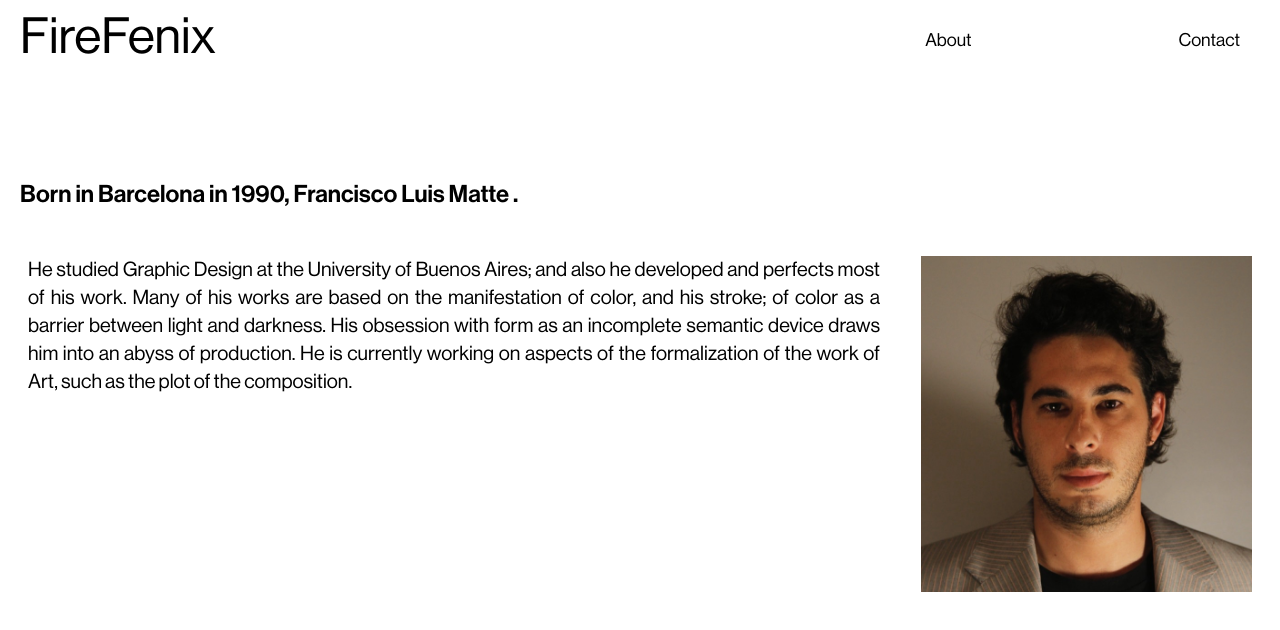
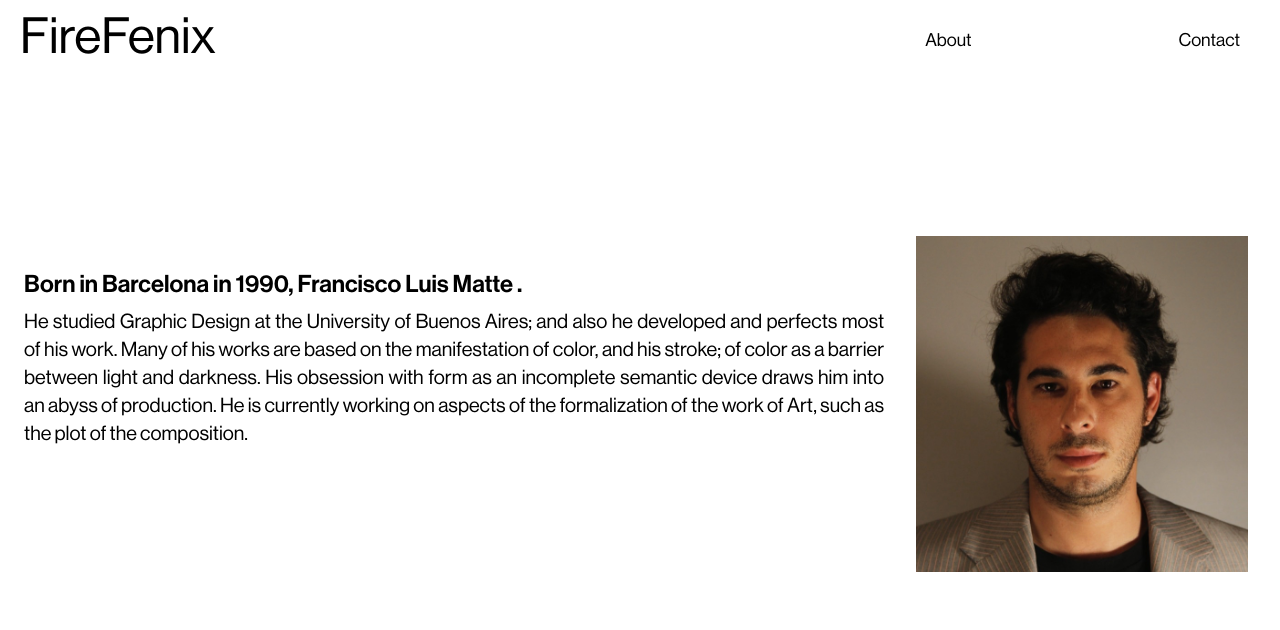
Before and after one commit to marcogiabbani/FireFenix, a React (Vite) app: page /about in a window 1280 px wide. Shown: the top 630 px of the page. Built offline with nearby package versions, Linux system fonts and the light colour scheme.

Commit message:
finishies md about

```diff
--- a/src/components/About.jsx
+++ b/src/components/About.jsx
@@ -3,13 +3,12 @@ import { Fran } from '../assets/index'
 
 function About() {
   return (
-    <div className='h-[100%] flex flex-col md:mx-5'>
-      <div className='pt-3 sm:h-1/6 sm:flex sm:flex-col sm:justify-center md:mt-12 '>
+    <div className='h-[100%] flex flex-col md:flex-row md:justify-around md:h-[80%]'>
+
+
+      <div className='pt-3 px-2 sm:h-1/6 sm:flex sm:flex-col sm:justify-center md:h-[100%] md:px-6 md:pb-24'>
         <p className='text-3xl font-[NeueHaasGrotDisp65Medium] md:text-2xl'>Born in Barcelona in 1990, Francisco Luis Matte .</p>
-      </div>
-
-      <div className=' sm:flex sm:flex-col sm:justify-evenly md:flex-row md:justify-between '>
-        <div className='px-2 pt-2 md:w-[70%] md:text-xl'>
+        <div className=' pt-2 md:text-xl'>
           <p className='text-justify'>He studied Graphic Design at the University of Buenos Aires; and also he
         developed and perfects most of his work. Many of his works are based on the
         manifestation of color, and his stroke; of color as a barrier between light and
@@ -17,11 +16,15 @@ function About() {
         him into an abyss of production. He is currently working on aspects of the
         formalization of the work of Art, such as the plot of the composition.</p>
         </div>
+      </div>
 
-        <div className='ss:flex ss:justify-center md:w-[28%]'>
-          <img src={`${Fran}`} alt="fran" className='px-2 pt-2 ss:w-1/2 md:w-auto'/>
-        </div>
+
+
+      <div className='ss:flex ss:justify-center sm:w-[80%] sm:m-auto md:flex-col md:w-auto md:pr-6 md:h-[100%]'>
+        <img src={`${Fran}`} alt="fran" className='px-2 pt-2 ss:w-1/2  md:w-auto md:h-max'/>
       </div>
+
+
     </div>
   );
 }
```
